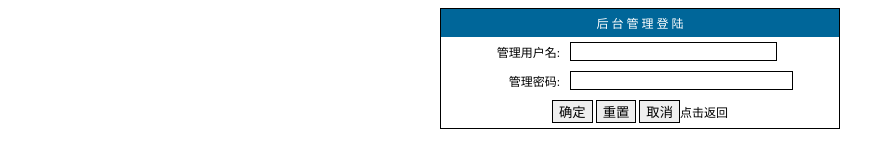
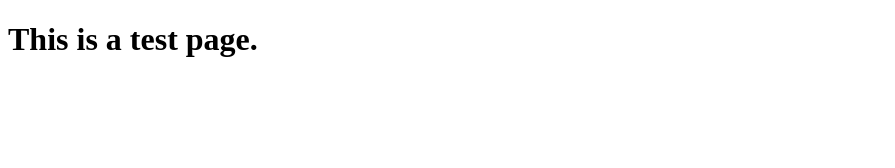
Before and after one commit to yzblog/yzblog.github.io, a plain HTML site: page index.html in a window 1280 px wide. Shown: the whole page, without its empty margins (0-895 px from the left). Drawn offline with Linux system fonts and the light colour scheme.

Commit message:
Update index.html

```diff
--- a/index.html
+++ b/index.html
@@ -1,50 +1,8 @@
-<html>
-<head>
-<title> 后台登陆 </title>
-<style type="text/css">
-<!--
-.form {
- border: 1px solid #000000;
-}
--->
-</style>
-</head>
-<body>
-<style type="text/css">
-<!--
-table {
- font-size: 9pt;
- text-decoration: none;
- border: 1px solid #000000;
-}
--->
-</style>
-<form name="form1" method="post" action="oklogin.asp">
-  <p> </p>
-  <table width="400" border="0" align="center" cellpadding="5" cellspacing="0">
-    <tr align="center" bgcolor="#006699">
-      <td colspan="2"><font color="#FFFFFF">后 台 管 理 登 陆</font></td>
-    </tr>
-    <tr align="center">
-      <td width="114" align="right">管理用户名:</td>
-      <td width="264" align="left">
-<input name="username" type="text" class="form" id="username" size="23"></td>
-    </tr>
-    <tr align="center">
-      <td align="right">管理密码:</td>
-      <td align="left">
-<input name="password" type="password" class="form" id="password" size="25"></td>
-    </tr>
-    <tr align="center">
-      <td colspan="2">
-        <input name="Submit" type="submit" class="form" value="确定">
-
-        <input name="Submit2" type="reset" class="form" value="重置">
-
-  <input name="Submit22" type="button" class="form" value="取消" onclick="window.open('index.asp','_self')">点击返回</td>
-    </tr>
-  </table>
-</form>
-<p>
-</body>
-</html>
+ <!DOCTYPE html>
+ <html>
+ <head>
+ <meta charset="utf-8">
+ <title>运维库</title>
+  <h1> This is a test page.</h1>
+ </head>
+ </html>
```
